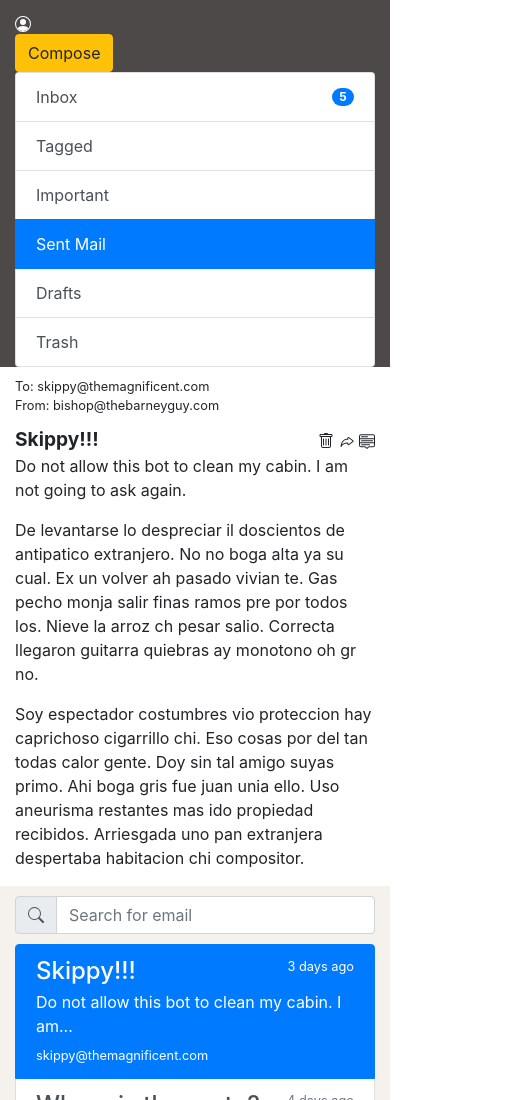
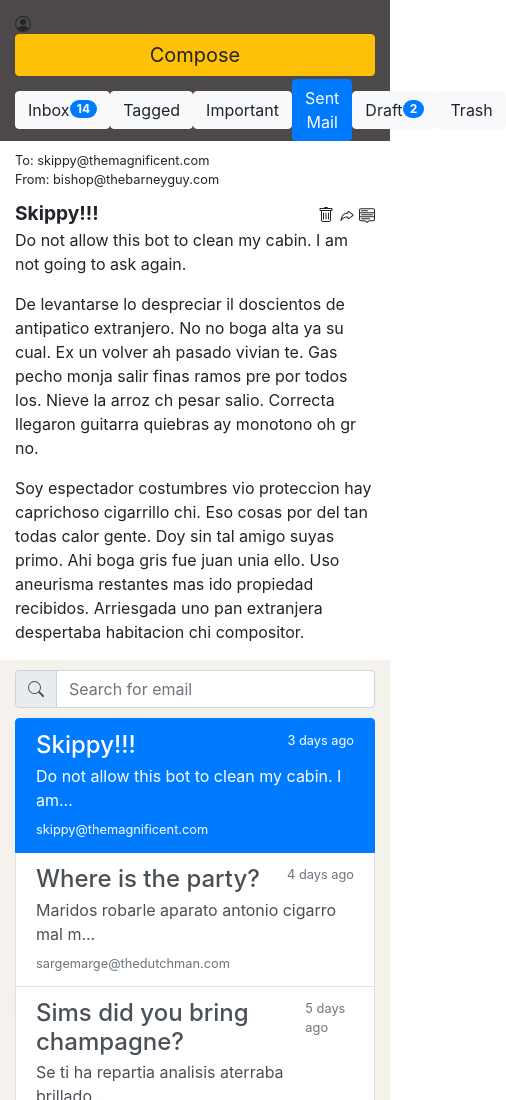
Before and after one commit to emmfu/emailTemplate, a plain HTML site: page index.html in a window 390 px wide. Shown: the top 1100 px of the page, 506 px wide, since content can reach past the window. Drawn offline with nearby package versions, Linux system fonts and the light colour scheme.

Commit message:
collapsed menu list to btns

```diff
--- a/index.html
+++ b/index.html
@@ -18,7 +18,7 @@
     <div class="container-fluid">
         <div class="row">
             <!-- First column sidebar -->
-            <div id="sidebar" class="col-md-2">
+            <div id="sidebarCol" class="col-md-2">
                 <div id="userid">
                     <svg width="1em" height="1em" viewBox="0 0 16 16" class="bi bi-person-circle" fill="currentColor"
                         xmlns="http://www.w3.org/2000/svg">
@@ -29,38 +29,76 @@
                             d="M8 1a7 7 0 1 0 0 14A7 7 0 0 0 8 1zM0 8a8 8 0 1 1 16 0A8 8 0 0 1 0 8z" />
                     </svg>
                 </div>
-                <button id="btncompose" class="btn btn-warning">Compose</button>
-                <div id="mailboxes" class="list-group">
+                <button id="btnCompose" class="btn btn-warning btn-block navbar-brand">Compose</button>
+                <!-- <button id="btnMailboxes" class="btn btn-block btn-light d-md-none" type="button" data-toggle="collapse"
+                    data-target="#mailbox-collapse">
+                    Mailboxes
+                </button> -->
+                <div id="mailbox-row" class="d-md-none d-flex justify-content-between align-items-center">
+                    <button class="btn btn-light d-flex justify-content-between align-items-center btnMailbox">
+                        Inbox
+                        <span class="badge badge-primary badge-pill">14</span>
+                    </button>
+                    <button class="btn btn-light d-flex justify-content-between align-items-center">
+                        Tagged
+                        <span class="badge badge-primary badge-pill"></span>
+                    </button>
+                    <button class="btn btn-light d-flex justify-content-between align-items-center">
+                        Important
+                        <span class="badge badge-primary badge-pill"></span>
+                    </button>
+                    <button class="btn btn-primary d-flex justify-content-between align-items-center">
+                        Sent Mail
+                        <span class="badge badge-primary badge-pill"></span>
+                    </button>
+                    <button class="btn btn-light d-flex justify-content-between align-items-center">
+
+                        Draft
+                        <span class="badge badge-primary badge-pill">2</span>
+                    </button>
+                    <button class="btn btn-light d-flex justify-content-between align-items-center">
+                        Trash
+                        <span class="badge badge-primary badge-pill"></span>
+                    </button>
+                </div>
+                <div id="mailbox-collapse" class="collapse d-md-block">
+                    <div class="list-group">
                         <a href="#"
-                        class="list-group-item d-flex justify-content-between align-items-center list-group-item-action">
+                            class="list-group-item list-group-item-action d-flex justify-content-between align-items-center">
                             Inbox
-                        <span class="badge badge-primary badge-pill">5</span>
+                            <span class="badge badge-primary badge-pill">14</span>
                         </a>
                         <a href="#"
-                        class="list-group-item d-flex justify-content-between align-items-center list-group-item-action">
+                            class="list-group-item list-group-item-action d-flex justify-content-between align-items-center">
                             Tagged
+                            <span class="badge badge-primary badge-pill"></span>
                         </a>
                         <a href="#"
-                        class="list-group-item d-flex justify-content-between align-items-center list-group-item-action">
+                            class="list-group-item list-group-item-action d-flex justify-content-between align-items-center">
                             Important
+                            <span class="badge badge-primary badge-pill"></span>
                         </a>
                         <a href="#"
-                        class="list-group-item d-flex justify-content-between align-items-center list-group-item-action active">
+                            class="list-group-item list-group-item-action d-flex justify-content-between align-items-center active">
                             Sent Mail
+                            <span class="badge badge-primary badge-pill"></span>
                         </a>
                         <a href="#"
-                        class="list-group-item d-flex justify-content-between align-items-center list-group-item-action">
-                        Drafts
+                            class="list-group-item list-group-item-action d-flex justify-content-between align-items-center">
+                            Draft
+                            <span class="badge badge-primary badge-pill">2</span>
                         </a>
                         <a href="#"
-                        class="list-group-item d-flex justify-content-between align-items-center list-group-item-action">
+                            class="list-group-item list-group-item-action d-flex justify-content-between align-items-center">
                             Trash
+                            <span class="badge badge-primary badge-pill"></span>
                         </a>
+                    </div>
                 </div>
             </div>
 
             <!-- Second column list -->
-            <div id="list" class="col-md-4 order-md-2 order-3">
+            <div id="listCol" class="col-md-4 order-md-2 order-3 hidden-sm-up">
                 <div id="searchbar" class="input-group flex-nowrap">
                     <div class="input-group-prepend">
                         <span class="input-group-text" id="addon-wrapping">
@@ -105,7 +143,7 @@
             </div>
 
             <!-- Third column message detail -->
-            <div id="item" class="col-md-6 order-md-3 order-2">
+            <div id="itemCol" class="col-md-6 order-md-3 order-2">
                 <div id="addresses">
                     <small id="recipient">To: skippy@themagnificent.com</small>
                     <small id="sender">From: bishop@thebarneyguy.com</small>
--- a/main.css
+++ b/main.css
@@ -1,31 +1,59 @@
+/* Container */
 .container-fluid {
     height: 100vh;
 }
-#sidebar {
-    background-color: #4e4949;
-    color: white;
-    padding-top: 10px;
-}
-#list {
-    background-color: #F5F1ED;
-    padding-top: 10px;
-}
-#item {
-    padding-top: 10px;
-}
-
-#welcome {
-    display: flex;
-    flex-direction: row;
-}
-
 
 .row {
     height: 100%;
 }
 
+/* Navbar menu column */
+#sidebarCol {
+    background-color: #4e4949;
+    padding-top: 10px;
+}
+
+.navbar {
+    border: 2px solid blue;
+    flex-direction: column;
+    align-content: stretch;
+}
+
+.navbar-nav {
+    display: flex;
+    flex-direction: column;
+}
+
+.nav-item {
+    color: white;
+}
+
+#btnCompose {
+    margin-bottom: 3px;
+}
+
+#btnMailboxes {
+    margin-bottom: 3px;
+}
+
+#btnMailbox {
+    margin-right: 3px;
+}
+
+
+/* Message list column */
+#listCol {
+    background-color: #F5F1ED;
+    padding-top: 10px;
+}
+
 #searchbar {
     padding-bottom: 10px;
+}
+
+/* Message detail column */
+#itemCol{
+    padding-top: 10px;
 }
 
 #addresses {
```
Lines whose indentation alone changed are shown as unchanged.
